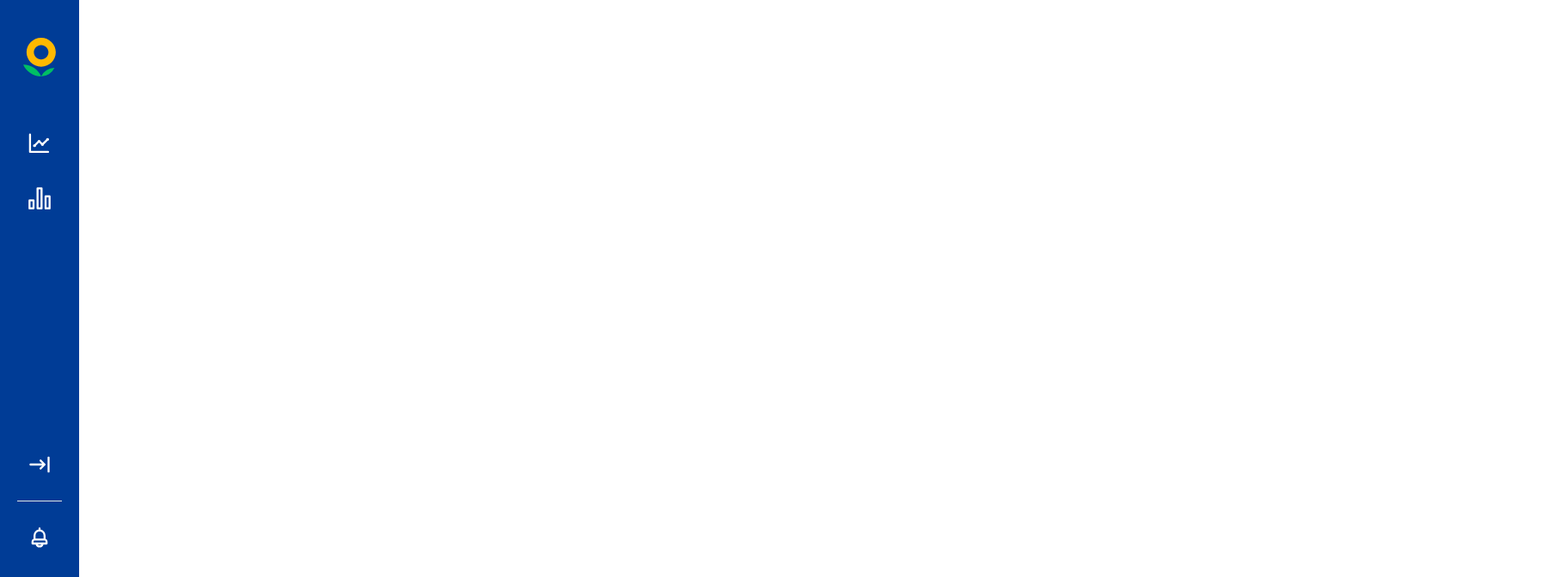
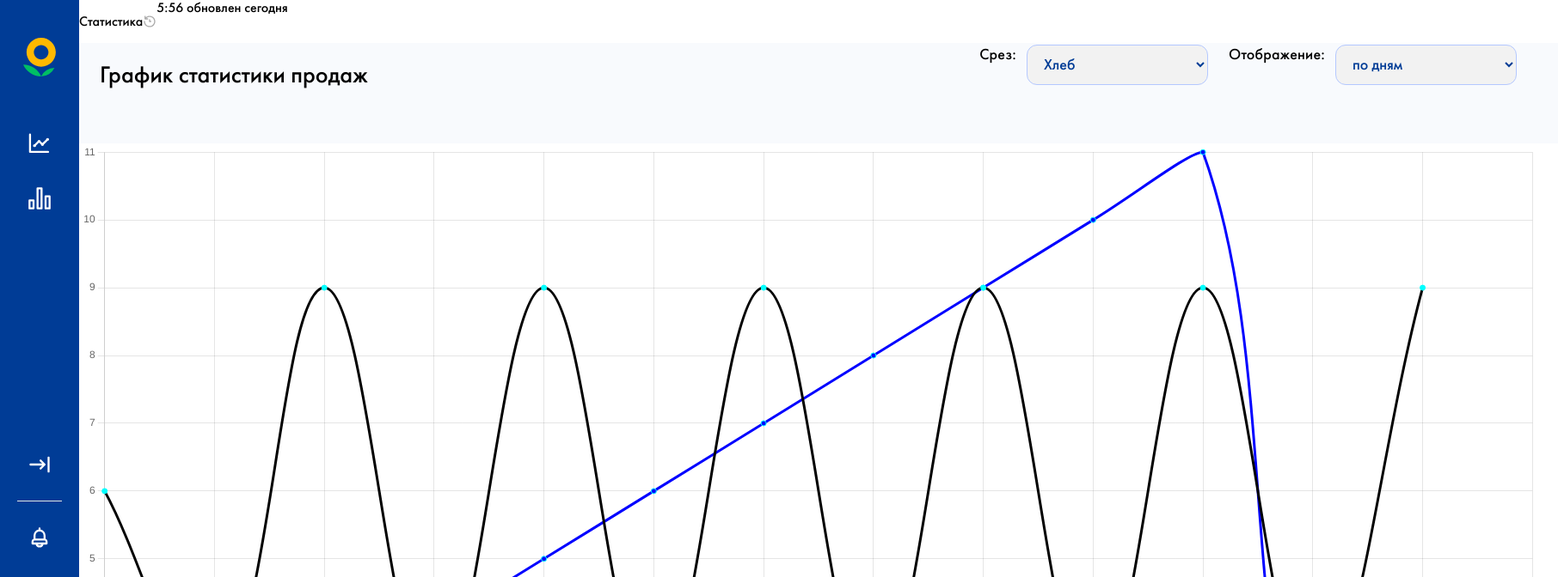
Before and after one commit to plotnikovaksyu/Hackathon_YP_Lenta_team8, a React (Vite) app: page /2screen in a window 1280 px wide. Before the commit this address had no page. Shown: the top 672 px of the page at 86% size, 1812 px wide, since content can reach past the window. Built offline with nearby package versions, Linux system fonts and the light colour scheme.

Commit message:
feat: драфт 2 экрана

```diff
--- a/src/components/1stscrenn/1stscreen.jsx
+++ b/src/components/1stscreen/1stscreen.jsx
@@ -1,9 +1,11 @@
+import Header from '../Header/Header';
 import LineChart from '../LineChart/LineChart';
 import TableChart from '../TableChart/TableChart';
 
 function FirstScreen() {
     return (
         <>
+            <Header></Header>
             <LineChart></LineChart>
             <TableChart></TableChart>
         </>
--- /dev/null
+++ b/src/components/2ndscreen/2ndscreen.css
@@ -0,0 +1,3 @@
+.secondscreen {
+    margin-left: 92px;
+}
--- /dev/null
+++ b/src/components/2ndscreen/2ndscreen.jsx
@@ -0,0 +1,18 @@
+import './2ndscreen.css'
+import LineChart from '../LineChart/LineChart';
+import TableChart from '../TableChart/TableChart';
+import Header from '../Header/Header';
+
+function SecondScreen() {
+    return (
+        <>
+            <div className='secondscreen'>
+                <Header></Header>
+                <LineChart></LineChart>
+                <TableChart></TableChart>
+            </div>
+        </>
+    )
+}
+
+export default SecondScreen
--- a/src/components/App/App.jsx
+++ b/src/components/App/App.jsx
@@ -8,7 +8,8 @@ import Auth from '../Auth/Auth';
 import './App.css';
 import Navbar from '../Navbar/Navbar';
 import PopupWithTk from '../PopupTK/PopupWithTk';
-import FirstScreen from '../1stscrenn/1stscreen';
+import FirstScreen from '../1stscreen/1stscreen';
+import SecondScreen from '../2ndscreen/2ndscreen';
 
 function App() {
   // const dispatch = useDispatch();
@@ -30,6 +31,7 @@ function App() {
       <Routes>
         <Route path='/' element={<PopupWithTk></PopupWithTk>} />
         <Route path="/1screen" element={<FirstScreen />} />
+        <Route path="/2screen" element={<SecondScreen />} />
         <Route path='/sign-in' element={
           <Auth
             login={handleLogin}
--- /dev/null
+++ b/src/components/Header/Header.css
@@ -0,0 +1,4 @@
+.header__text-container {
+    display: flex;
+    flex-direction: row;
+}
--- /dev/null
+++ b/src/components/Header/Header.jsx
@@ -0,0 +1,22 @@
+import "./Header.css";
+import { useLocation } from "react-router-dom";
+import Backup from "../../images/Backup.svg"
+
+function Header() {
+    let date = new Date()
+    let day = new Date().getHours()
+    let minutes = String(date.getMinutes()).padStart(2, "0");
+    const location = useLocation();
+
+    return (
+        <header className="header">
+            <div className="header__text-container">
+                <p className='header__text' >{location.pathname === '/1screen' ? 'Прогноз спроса' : "Статистика"}</p>
+                <img className="header__image" src={Backup} />
+                <div className='header__data'>{day}:{minutes} обновлен сегодня </div>
+            </div>
+        </header>
+    )
+}
+
+export default Header
--- a/src/components/LineChart/LineChart.jsx
+++ b/src/components/LineChart/LineChart.jsx
@@ -4,26 +4,23 @@ import square from "../../images/square.svg"
 import threedots from "../../images/threedots.svg"
 import Preloader from "../../images/Preloader.svg"
 import Chart from "../Chart/Chart";
-import decrease from '../../images/decrease.svg'
+import decrease from '../../images/decrease.svg';
+import { useLocation } from "react-router-dom";
 
 function LineChart() {
+
+    const location = useLocation();
+
     return (
         <div className="linechart__container">
             <div className="linechart__header_container">
-                <h1 className="linechart__header">График спроса на 14 дней</h1>
-                <div className="linechart__header_iconcontainer">
-                    <img className="linechart__preloader" src={Preloader} />
-                    <img className="linechart__image" src={decrease} />
-                    <img className="linechart__image" src={threedots} />
-                </div>
-            </div>
+                <h1 className="linechart__header">{location.pathname === '/1screen' ? 'График спроса на 14 дней' : 'График статистики продаж'}</h1>
                 <div className="linechart__filters">
                     <div className="filters__container">
-                    {/* <label className='filters__label'>Параметр:
-                        <select className="linechart__selector">
-                            <option value="Прогноз спроса">Прогноз спроса</option>
-                        </select>
-                    </label> */}
+                        {location.pathname === '/2screen'
+
+                            ?
+                            <>
                                 <label className='filters__label'>Срез:
                                     <select className="linechart__selector">
                                         <option value="Хлеб">Хлеб</option>
@@ -31,19 +28,38 @@ function LineChart() {
                                         <option value="Жопа">Жопа</option>
                                     </select>
                                 </label>
-                </div>
                                 <label className='filters__label'>Отображение:
                                     <select className="linechart__selector">
                                         <option value="на 14 дней">по дням</option>
                                     </select>
                                 </label>
+                            </>
+                            :
+                            <>
+                                <label className='filters__label'>Отображение:
+                                    <select className="linechart__selector">
+                                        <option value="на 14 дней">по дням</option>
+                                    </select>
+                                </label>
+                            </>}
+                    </div>
+
 
                 </div>
+            </div>
+
             <Chart />
-        </div>
+        </div >
     )
 
 
 }
 
 export default LineChart
+
+
+{/* <div className="linechart__header_iconcontainer">
+                    <img className="linechart__preloader" src={Preloader} />
+                    <img className="linechart__image" src={decrease} />
+                    <img className="linechart__image" src={threedots} />
+                </div> */}
```
Also changed, not shown: src/components/pages/FirstScreen.jsx (deleted), src/images/Backup.svg (added). Lines whose indentation alone changed are shown as unchanged.
